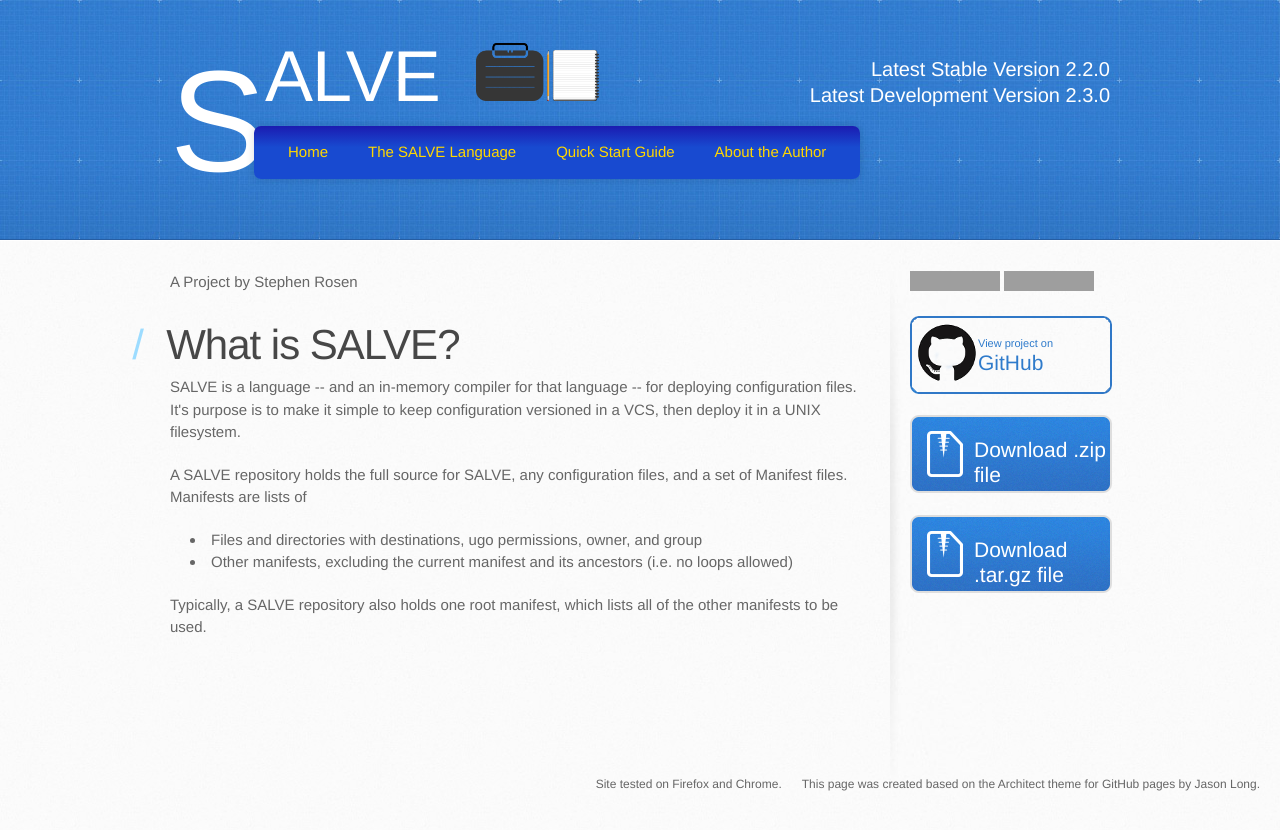
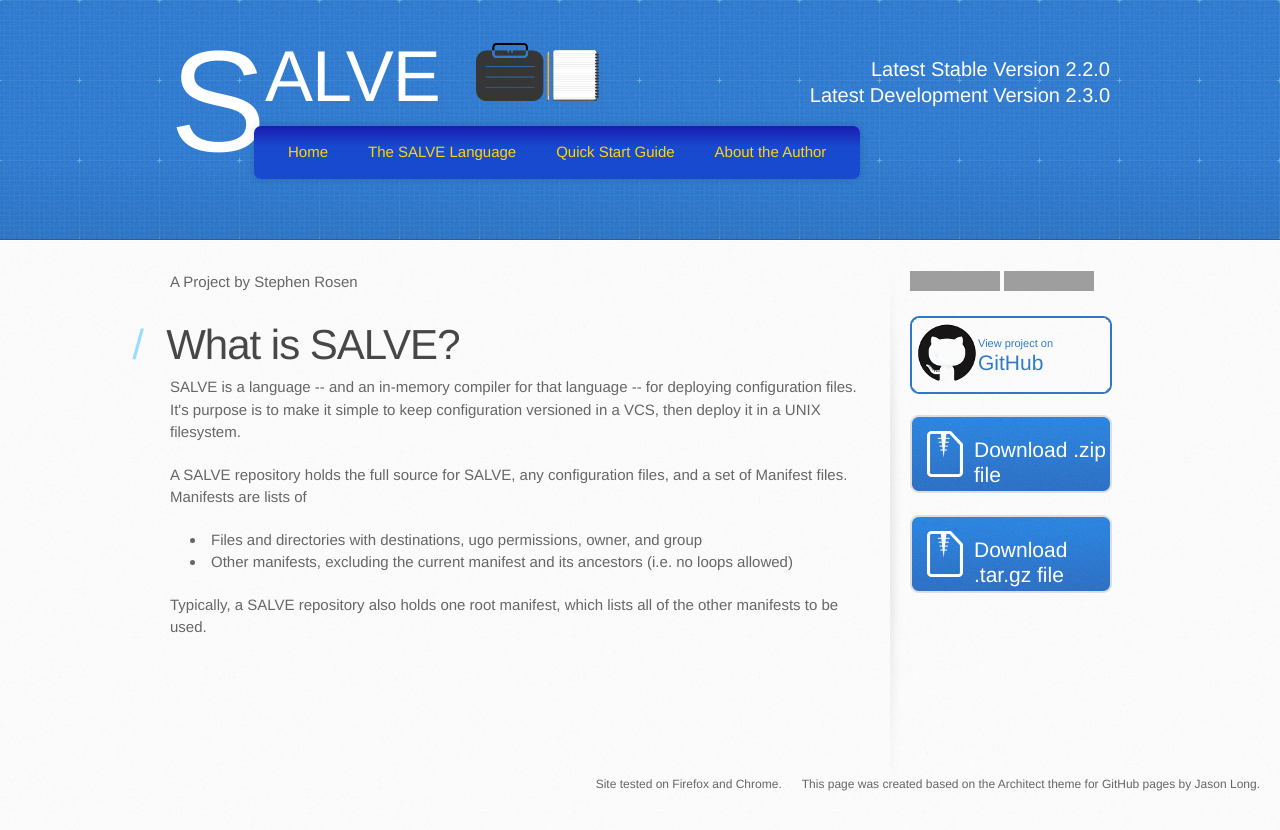
Before and after one commit to sirosen/salve.sirosen.net, a Jekyll site: the page built from index.html, in a window 1280 px wide. Shown: the top 830 px of the page. Built offline with Jekyll 4.4.1, drawn with Linux system fonts in a browser that asks for light colours; some web fonts are replaced; grey boxes are pictures that could not be loaded.

Commit message:
Fix for first title letter to in Chrome
Offset is now mozilla only. Icky hack! Fixme later!

```diff
--- a/stylesheets/stylesheet.css
+++ b/stylesheets/stylesheet.css
@@ -79,10 +79,15 @@ header h1 {
   margin-bottom: 0.2em;
 }
 header h1::first-letter {
-    padding-top: 10px;
+    margin-top: -10px;
     font-size: 144px;
     float: left;
     margin-bottom: -72px;
+}
+@-moz-document url-prefix() {
+    header h1::first-letter {
+        margin-top: 10px;
+    }
 }
 header img {
     height: 58px;
```
